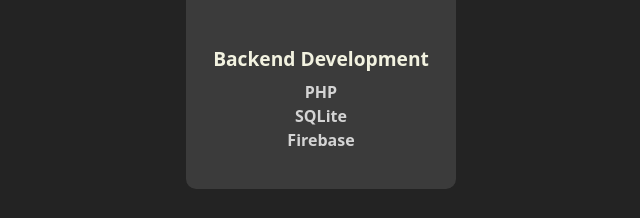
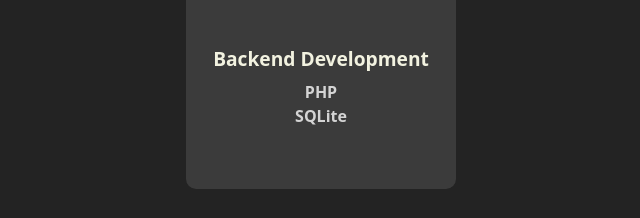
Before and after one commit to Saidi14/Portfolio, a React (Vite) app: page / in a window 1280 px wide. Shown: the part 2100-2318 px from the top of the page, without its empty margins (319-959 px from the left). Built offline with nearby package versions, Linux system fonts and the light colour scheme.

Commit message:
adjusted skills

```diff
--- a/src/SkillPanel.jsx
+++ b/src/SkillPanel.jsx
@@ -30,7 +30,7 @@
                 />
                 <SkillCard
                     title="Backend Development"
-                    content={["PHP", "SQLite", "Firebase"]}
+                    content={["PHP", "SQLite"]}
                     imageSrc={backend}
                 />
                 <SkillCard
```
